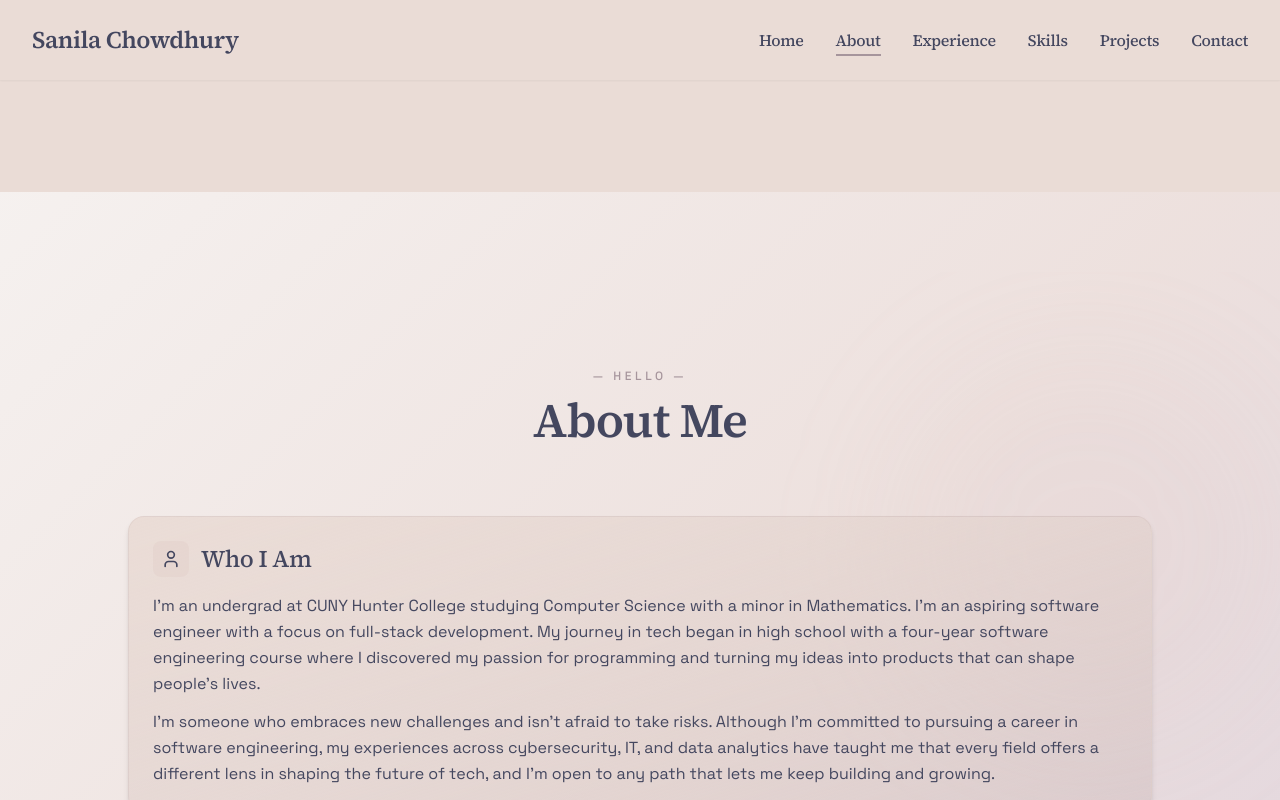
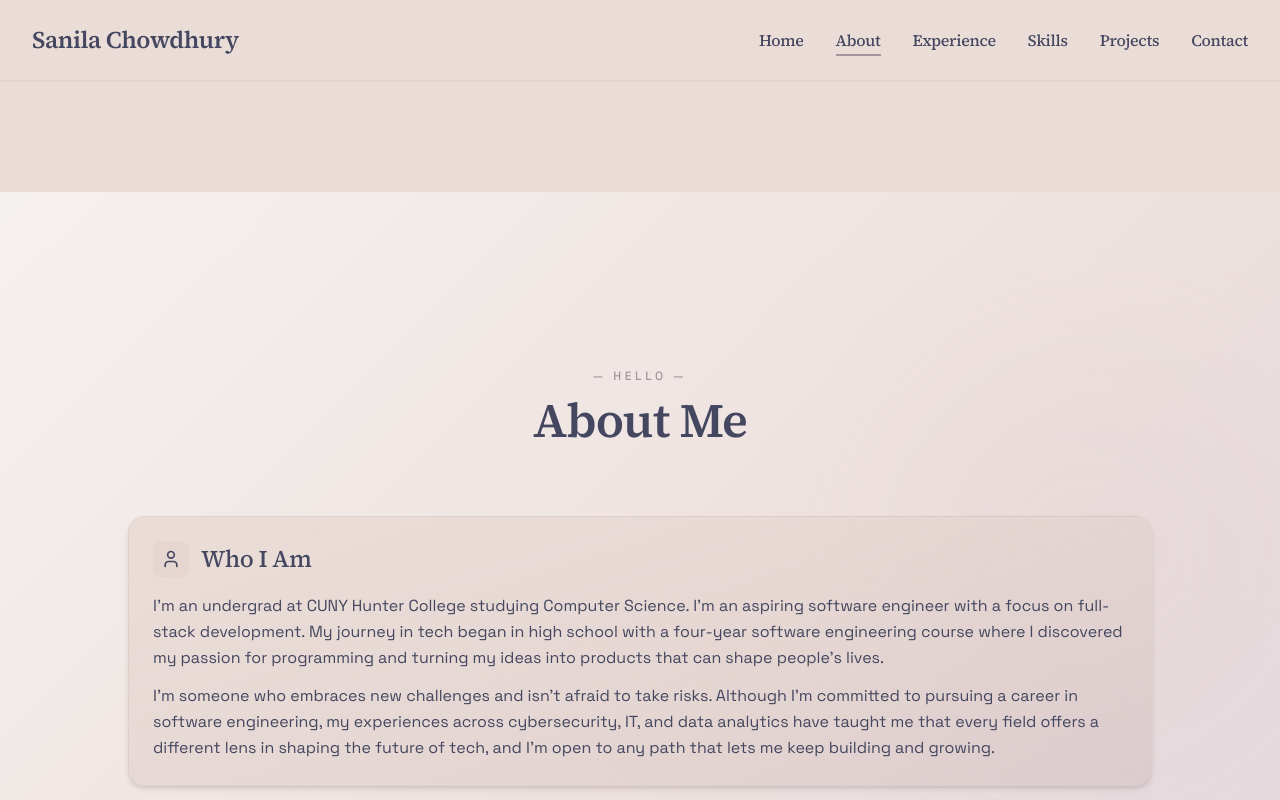
Before and after one commit to sanilac6459/portfolio, a React (Vite) app: page /about in a window 1280 px wide. Shown: the top 800 px of the page. Built offline with nearby package versions, Linux system fonts and the light colour scheme.

Commit message:
removed math minor

```diff
--- a/src/components/AboutSection.tsx
+++ b/src/components/AboutSection.tsx
@@ -26,11 +26,11 @@ const AboutSection = () => {
             <div className="space-y-3 text-portfolio-navy leading-relaxed text-base">
               <p>
                 I'm an undergrad at CUNY Hunter College studying Computer
-                Science with a minor in Mathematics. I'm an aspiring software
-                engineer with a focus on full-stack development. My journey in
-                tech began in high school with a four-year software engineering
-                course where I discovered my passion for programming and turning
-                my ideas into products that can shape people's lives.
+                Science. I'm an aspiring software engineer with a focus on
+                full-stack development. My journey in tech began in high school
+                with a four-year software engineering course where I discovered
+                my passion for programming and turning my ideas into products
+                that can shape people's lives.
               </p>
               <p>
                 I'm someone who embraces new challenges and isn't afraid to take
```
